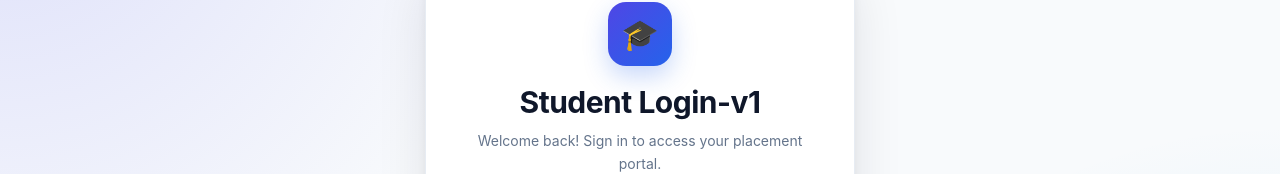
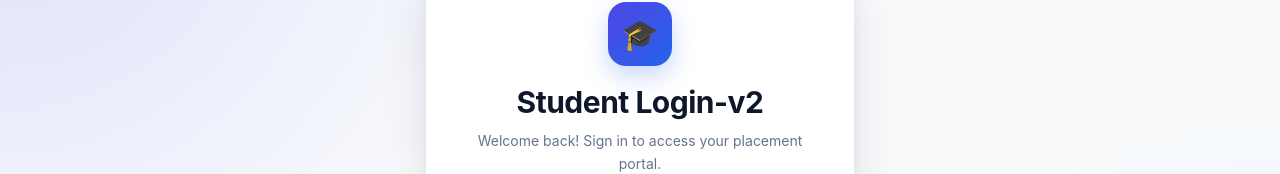
Before and after one commit to S-Raiyan/placement-portal, a React (Vite) app in the folder student-portal/: page / in a window 1280 px wide. Shown: the part 148-322 px from the top of the page. Built offline with nearby package versions, Linux system fonts and the light colour scheme.

Commit message:
checking the update

```diff
--- a/student-portal/src/pages/Login.jsx
+++ b/student-portal/src/pages/Login.jsx
@@ -62,7 +62,7 @@ function Login() {
                         🎓
                     </div>
 
-                    <h1>Student Login-v1</h1>
+                    <h1>Student Login-v2</h1>
 
                     <p>
                         Welcome back! Sign in to access your
```
